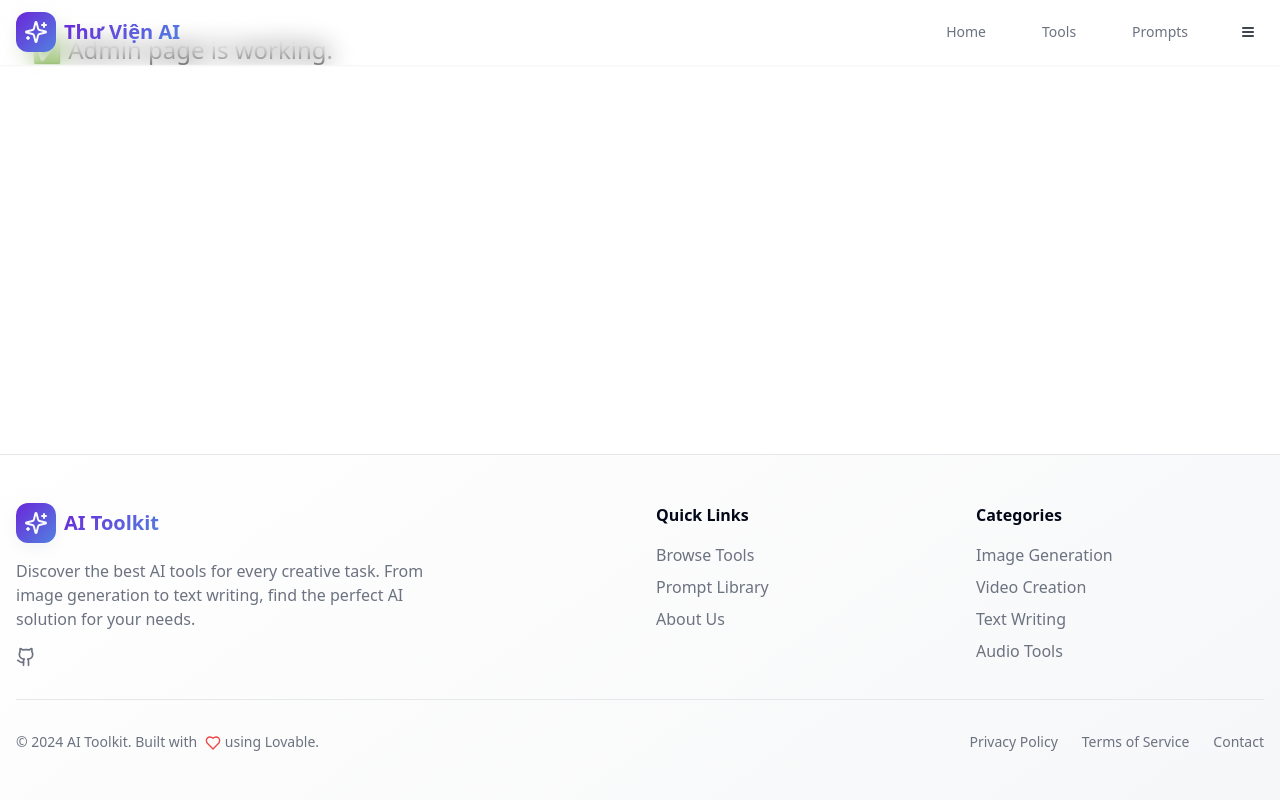
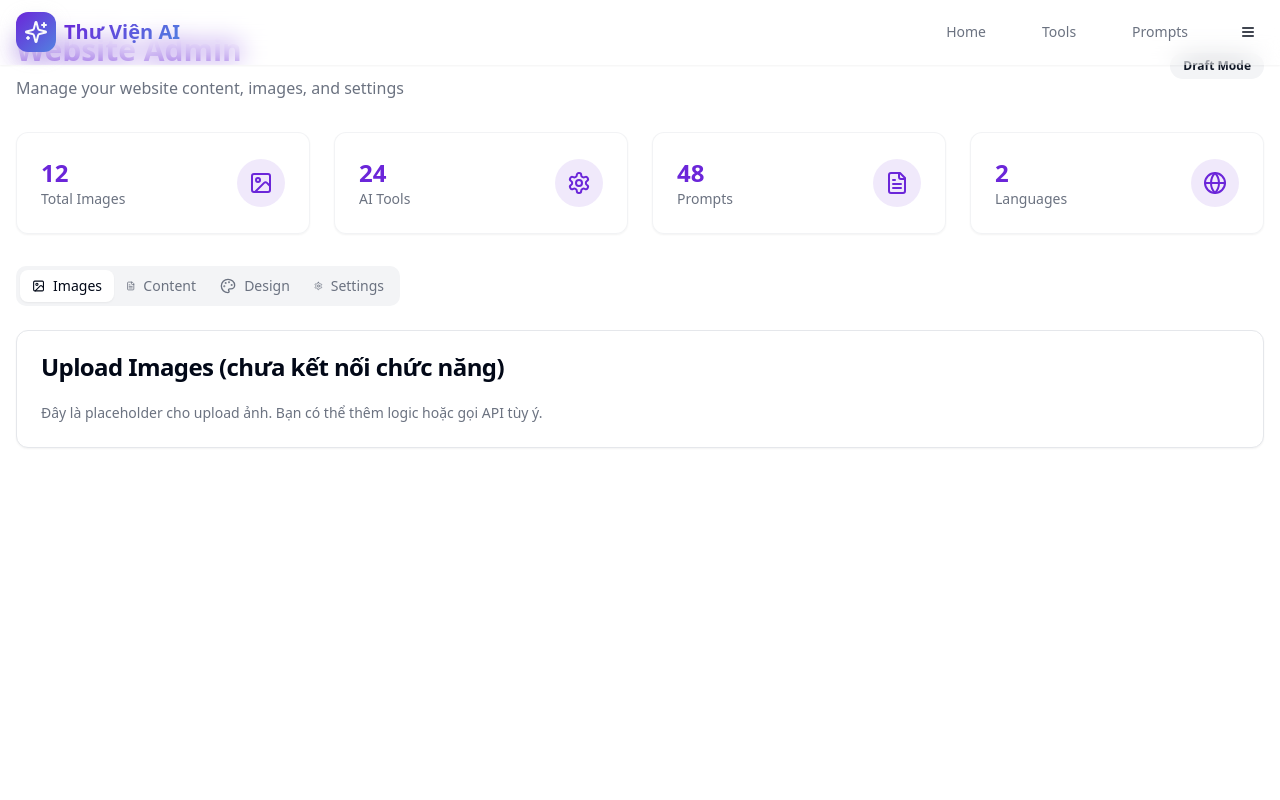
Before and after one commit to luannote/aiprompt-hub, a React (Vite) app: page /admin in a window 1280 px wide. Shown: the top 800 px of the page. Built offline with nearby package versions, Linux system fonts and the light colour scheme.

Commit message:
Reverted to commit 143120823312e5870e1514028a3b23b0c8aec435

```diff
--- a/src/pages/Admin.tsx
+++ b/src/pages/Admin.tsx
@@ -1,8 +1,187 @@
 // src/pages/Admin.tsx
+import React, { useState } from 'react';
+import { Settings, Image, FileText, Palette, Globe } from 'lucide-react';
+import { Card, CardContent, CardHeader, CardTitle } from '@/components/ui/card';
+import { Tabs, TabsContent, TabsList, TabsTrigger } from '@/components/ui/tabs';
+import { Button } from '@/components/ui/button';
+import { Badge } from '@/components/ui/badge';
+
 export default function Admin() {
+  const [activeTab, setActiveTab] = useState('images');
+
+  const stats = [
+    { label: 'Total Images', value: '12', icon: Image },
+    { label: 'AI Tools', value: '24', icon: Settings },
+    { label: 'Prompts', value: '48', icon: FileText },
+    { label: 'Languages', value: '2', icon: Globe },
+  ];
+
   return (
-    <div style={{ padding: '2rem', fontSize: '24px', color: 'black' }}>
-      ✅ Admin page is working.
+    <div className="min-h-screen bg-gradient-to-br from-background via-background/95 to-background/90">
+      <div className="container mx-auto px-4 py-8">
+        <div className="flex items-center justify-between mb-8">
+          <div>
+            <h1 className="text-3xl font-bold bg-gradient-to-r from-primary to-primary/60 bg-clip-text text-transparent">
+              Website Admin
+            </h1>
+            <p className="text-muted-foreground mt-2">
+              Manage your website content, images, and settings
+            </p>
+          </div>
+          <Badge variant="secondary" className="px-3 py-1">
+            Draft Mode
+          </Badge>
+        </div>
+
+        <div className="grid grid-cols-1 md:grid-cols-2 lg:grid-cols-4 gap-6 mb-8">
+          {stats.map((stat, index) => (
+            <Card key={index} className="bg-card/50 backdrop-blur-sm border-border/50 hover:bg-card/70 transition-all duration-300">
+              <CardContent className="p-6">
+                <div className="flex items-center justify-between">
+                  <div>
+                    <p className="text-2xl font-bold text-primary">{stat.value}</p>
+                    <p className="text-sm text-muted-foreground">{stat.label}</p>
+                  </div>
+                  <div className="w-12 h-12 rounded-full bg-primary/10 flex items-center justify-center">
+                    <stat.icon className="w-6 h-6 text-primary" />
+                  </div>
+                </div>
+              </CardContent>
+            </Card>
+          ))}
+        </div>
+
+        <Tabs value={activeTab} onValueChange={setActiveTab} className="space-y-6">
+          <TabsList className="grid w-full grid-cols-4 lg:w-96">
+            <TabsTrigger value="images" className="flex items-center gap-2">
+              <Image className="w-4 h-4" />
+              <span className="hidden sm:inline">Images</span>
+            </TabsTrigger>
+            <TabsTrigger value="content" className="flex items-center gap-2">
+              <FileText className="w-4 h-4" />
+              <span className="hidden sm:inline">Content</span>
+            </TabsTrigger>
+            <TabsTrigger value="design" className="flex items-center gap-2">
+              <Palette className="w-4 h-4" />
+              <span className="hidden sm:inline">Design</span>
+            </TabsTrigger>
+            <TabsTrigger value="settings" className="flex items-center gap-2">
+              <Settings className="w-4 h-4" />
+              <span className="hidden sm:inline">Settings</span>
+            </TabsTrigger>
+          </TabsList>
+
+          <TabsContent value="images" className="space-y-6">
+            <Card>
+              <CardHeader>
+                <CardTitle>Upload Images (chưa kết nối chức năng)</CardTitle>
+              </CardHeader>
+              <CardContent>
+                <div className="text-sm text-muted-foreground">
+                  Đây là placeholder cho upload ảnh. Bạn có thể thêm logic hoặc gọi API tùy ý.
+                </div>
+              </CardContent>
+            </Card>
+          </TabsContent>
+
+          <TabsContent value="content" className="space-y-6">
+            <Card>
+              <CardHeader>
+                <CardTitle>Content Management</CardTitle>
+              </CardHeader>
+              <CardContent>
+                <div className="grid gap-4">
+                  <Card className="p-4 border-dashed border-2 hover:border-primary transition-colors cursor-pointer">
+                    <div className="text-center">
+                      <FileText className="w-8 h-8 mx-auto mb-2 text-muted-foreground" />
+                      <p className="text-sm font-medium">Manage AI Tools</p>
+                      <p className="text-xs text-muted-foreground">Add, edit, or remove AI tools from your collection</p>
+                    </div>
+                  </Card>
+
+                  <Card className="p-4 border-dashed border-2 hover:border-primary transition-colors cursor-pointer">
+                    <div className="text-center">
+                      <FileText className="w-8 h-8 mx-auto mb-2 text-muted-foreground" />
+                      <p className="text-sm font-medium">Manage Prompts</p>
+                      <p className="text-xs text-muted-foreground">Add, edit, or organize prompt examples</p>
+                    </div>
+                  </Card>
+
+                  <Card className="p-4 border-dashed border-2 hover:border-primary transition-colors cursor-pointer">
+                    <div className="text-center">
+                      <Globe className="w-8 h-8 mx-auto mb-2 text-muted-foreground" />
+                      <p className="text-sm font-medium">Translations</p>
+                      <p className="text-xs text-muted-foreground">Manage Vietnamese and English content</p>
+                    </div>
+                  </Card>
+                </div>
+              </CardContent>
+            </Card>
+          </TabsContent>
+
+          <TabsContent value="design" className="space-y-6">
+            <Card>
+              <CardHeader>
+                <CardTitle>Design Customization</CardTitle>
+              </CardHeader>
+              <CardContent>
+                <div className="grid gap-4">
+                  <Card className="p-4 border-dashed border-2 hover:border-primary transition-colors cursor-pointer">
+                    <div className="text-center">
+                      <Palette className="w-8 h-8 mx-auto mb-2 text-muted-foreground" />
+                      <p className="text-sm font-medium">Color Scheme</p>
+                      <p className="text-xs text-muted-foreground">Customize your website colors and themes</p>
+                    </div>
+                  </Card>
+
+                  <Card className="p-4 border-dashed border-2 hover:border-primary transition-colors cursor-pointer">
+                    <div className="text-center">
+                      <Settings className="w-8 h-8 mx-auto mb-2 text-muted-foreground" />
+                      <p className="text-sm font-medium">Layout Settings</p>
+                      <p className="text-xs text-muted-foreground">Adjust spacing, fonts, and layout options</p>
+                    </div>
+                  </Card>
+                </div>
+              </CardContent>
+            </Card>
+          </TabsContent>
+
+          <TabsContent value="settings" className="space-y-6">
+            <Card>
+              <CardHeader>
+                <CardTitle>Website Settings</CardTitle>
+              </CardHeader>
+              <CardContent>
+                <div className="space-y-4">
+                  <div className="flex items-center justify-between p-4 border rounded-lg">
+                    <div>
+                      <p className="font-medium">Publish Website</p>
+                      <p className="text-sm text-muted-foreground">Make your website live for visitors</p>
+                    </div>
+                    <Button>Publish</Button>
+                  </div>
+
+                  <div className="flex items-center justify-between p-4 border rounded-lg">
+                    <div>
+                      <p className="font-medium">Backup Content</p>
+                      <p className="text-sm text-muted-foreground">Create a backup of all your content</p>
+                    </div>
+                    <Button variant="outline">Backup</Button>
+                  </div>
+
+                  <div className="flex items-center justify-between p-4 border rounded-lg">
+                    <div>
+                      <p className="font-medium">Export Images</p>
+                      <p className="text-sm text-muted-foreground">Download all uploaded images</p>
+                    </div>
+                    <Button variant="outline">Export</Button>
+                  </div>
+                </div>
+              </CardContent>
+            </Card>
+          </TabsContent>
+        </Tabs>
+      </div>
     </div>
   );
 }
```
